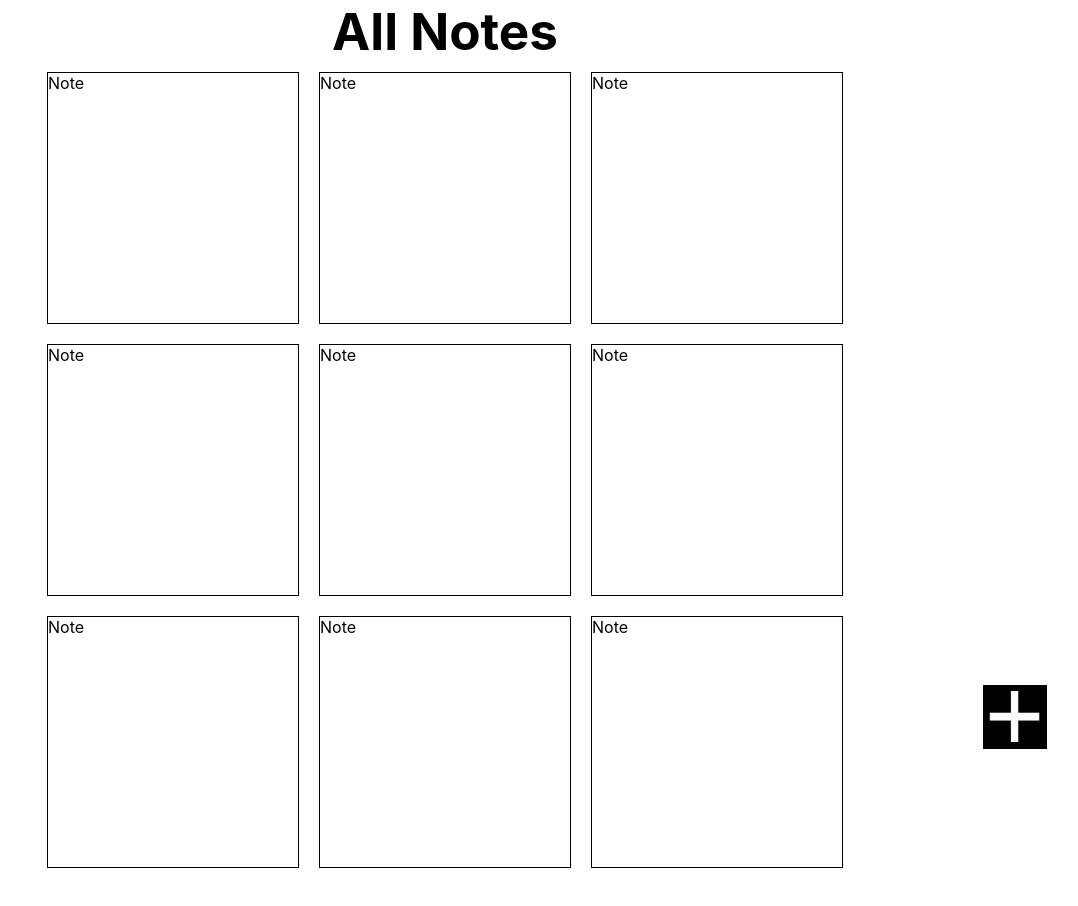
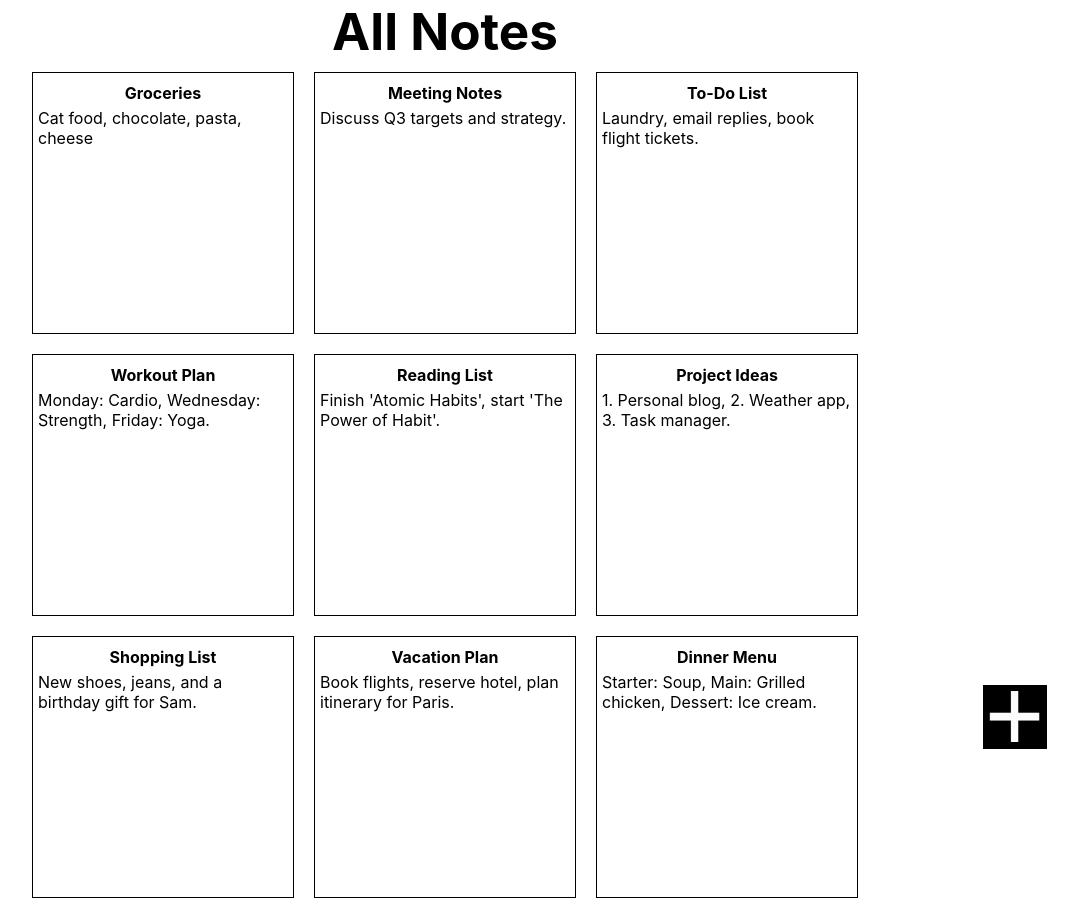
Before and after one commit to KrisHHFI/React-Full-Stack-Project, a React (Create React App) app: page / in a window 1280 px wide. Shown: the whole page, without its empty margins (195-1273 px from the left). Before the commit the page ends 878 px from the top, so only its background shows below. Built offline with nearby package versions, Linux system fonts and the light colour scheme.

Commit message:
Note component title and text

```diff
--- a/src/App.css
+++ b/src/App.css
@@ -30,6 +30,7 @@
 .note {
   border: 1px solid black;
   height: 250px;
+  padding: 5px;
   margin: 10px;
   width: 250px;
 }
@@ -41,6 +42,12 @@
   max-width: 1000px;
 }
 
+.noteTitle {
+  font-weight: bold;
+  padding: 5px;
+  text-align: center;
+}
+
 .plusImage {
   height: 4vw;
   min-height: 50px;
--- a/src/App.js
+++ b/src/App.js
@@ -14,15 +14,15 @@ function App() {
           All Notes
         </div>
         <div className="noteContainer">
-          <Note />
-          <Note />
-          <Note />
-          <Note />
-          <Note />
-          <Note />
-          <Note />
-          <Note />
-          <Note />
+          <Note noteTitle="Groceries" noteText="Cat food, chocolate, pasta, cheese" />
+          <Note noteTitle="Meeting Notes" noteText="Discuss Q3 targets and strategy." />
+          <Note noteTitle="To-Do List" noteText="Laundry, email replies, book flight tickets." />
+          <Note noteTitle="Workout Plan" noteText="Monday: Cardio, Wednesday: Strength, Friday: Yoga." />
+          <Note noteTitle="Reading List" noteText="Finish 'Atomic Habits', start 'The Power of Habit'." />
+          <Note noteTitle="Project Ideas" noteText="1. Personal blog, 2. Weather app, 3. Task manager." />
+          <Note noteTitle="Shopping List" noteText="New shoes, jeans, and a birthday gift for Sam." />
+          <Note noteTitle="Vacation Plan" noteText="Book flights, reserve hotel, plan itinerary for Paris." />
+          <Note noteTitle="Dinner Menu" noteText="Starter: Soup, Main: Grilled chicken, Dessert: Ice cream." />
         </div>
       </div>
       <div className="addNoteButton" onClick={addNoteButtonPress}>
--- a/src/Note.js
+++ b/src/Note.js
@@ -1,11 +1,16 @@
 import React from 'react';
 
-function Note() {
-  return (
-    <div className="note">
-      Note
-    </div>
-  );
+function Note({ noteTitle = "Default Title", noteText = "Default text content." }) {
+    return (
+        <div className="note">
+            <div className="noteTitle">
+                {noteTitle}
+            </div>
+            <div className="noteText">
+                {noteText}
+            </div>
+        </div>
+    );
 }
 
 export default Note;
```
